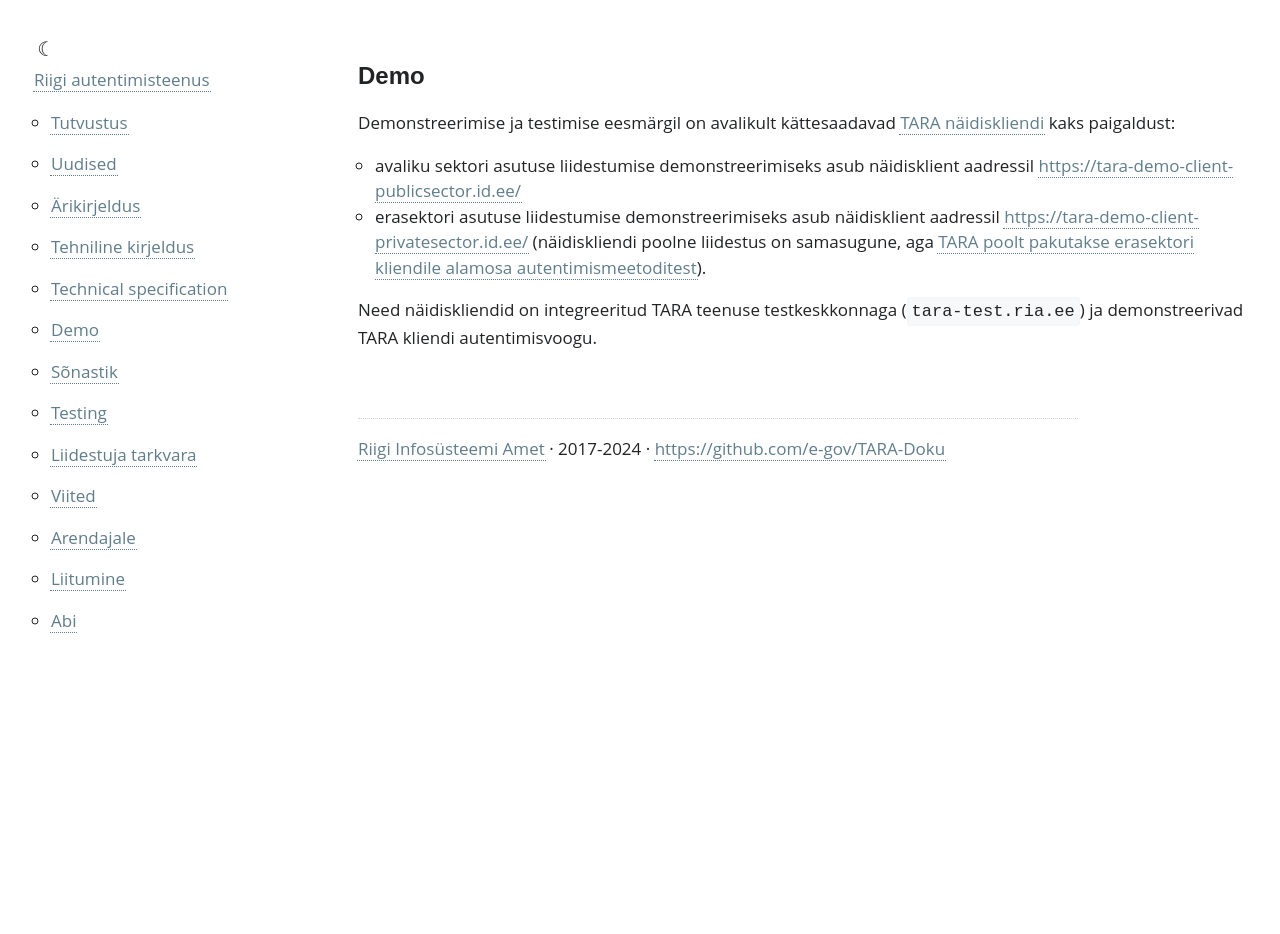
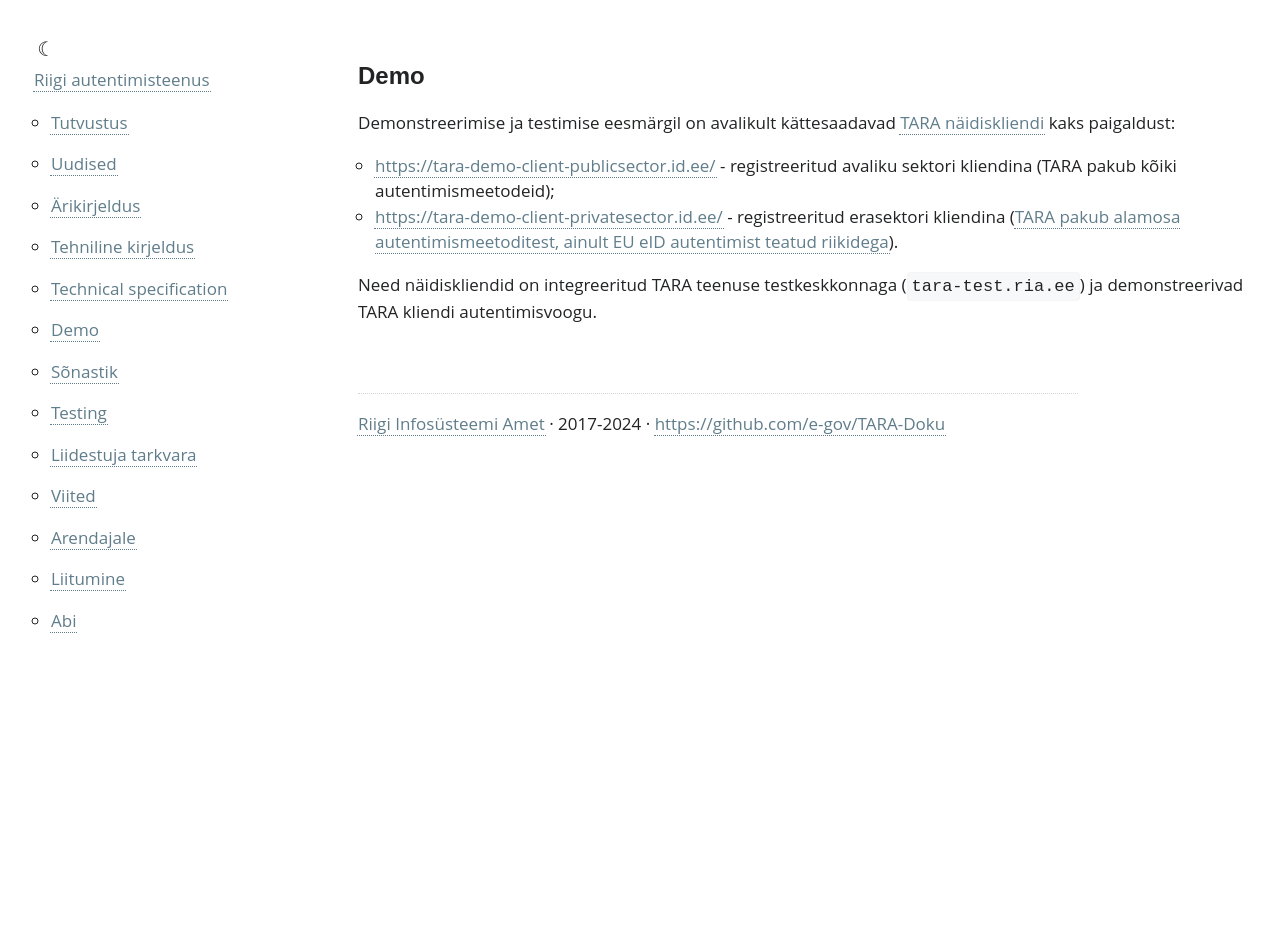
Before and after one commit to e-gov/TARA-Doku, a Jekyll site: the page built from Demo.md, in a window 1280 px wide. Built offline with Jekyll 4.4.1, drawn with Linux system fonts in a browser that asks for light colours; our own code applies the rules of GitHub Pages for plain Markdown files.

Commit message:
AUT-1584 Improve wording on Demo page

```diff
--- a/Demo.md
+++ b/Demo.md
@@ -6,7 +6,7 @@ permalink: Demo
 
 Demonstreerimise ja testimise eesmärgil on avalikult kättesaadavad [TARA näidiskliendi](Naited) kaks paigaldust:
 
-* avaliku sektori asutuse liidestumise demonstreerimiseks asub näidisklient aadressil [https://tara-demo-client-publicsector.id.ee/](https://tara-demo-client-publicsector.id.ee/)
-* erasektori asutuse liidestumise demonstreerimiseks asub näidisklient aadressil [https://tara-demo-client-privatesector.id.ee/](https://tara-demo-client-privatesector.id.ee/) (näidiskliendi poolne liidestus on samasugune, aga [TARA poolt pakutakse erasektori kliendile alamosa autentimismeetoditest](https://e-gov.github.io/TARA-Doku/TehnilineKirjeldus#9-erasektori-asutuse-erisused)).
+* [https://tara-demo-client-publicsector.id.ee/](https://tara-demo-client-publicsector.id.ee/) - registreeritud avaliku sektori kliendina (TARA pakub kõiki autentimismeetodeid);
+* [https://tara-demo-client-privatesector.id.ee/](https://tara-demo-client-privatesector.id.ee/) - registreeritud erasektori kliendina ([TARA pakub alamosa autentimismeetoditest, ainult EU eID autentimist teatud riikidega](https://e-gov.github.io/TARA-Doku/TehnilineKirjeldus#9-erasektori-asutuse-erisused)).
 
 Need näidiskliendid on integreeritud TARA teenuse testkeskkonnaga (`tara-test.ria.ee`) ja demonstreerivad TARA kliendi autentimisvoogu.
```
